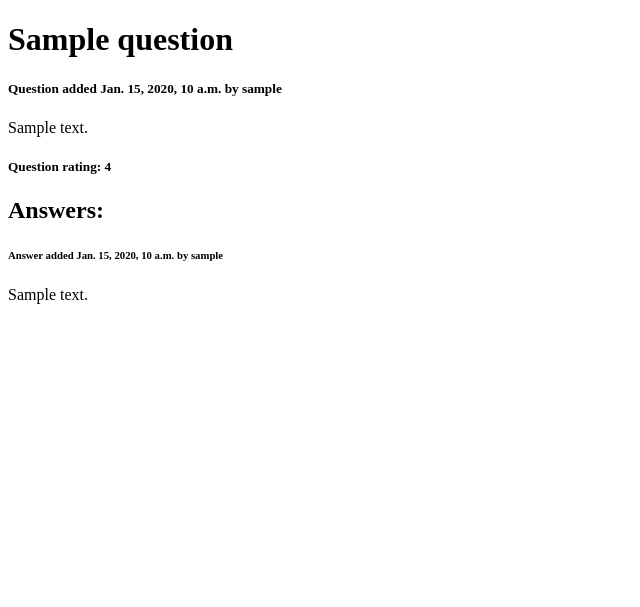
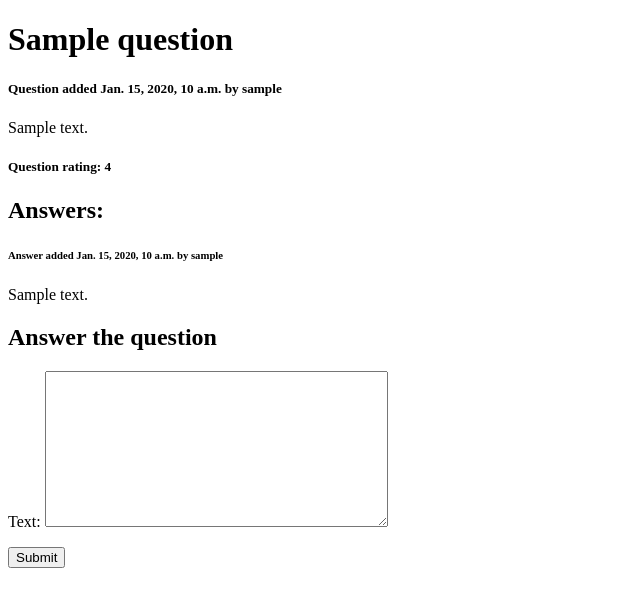
Before and after one commit to weirdbrume/stepic_web_project, a Django app: page /question/1/ in a window 1280 px wide. Shown: the top 607 px of the page, without its empty margins (0-640 px from the left). Run offline with Django 3.2, Linux system fonts and the light colour scheme; tables that the repository leaves empty hold one stand-in row (values such as "Sample post").

Commit message:
update urls.py, forms.py, views.py and templates

```diff
--- a/ask/ask/urls.py
+++ b/ask/ask/urls.py
@@ -15,13 +15,14 @@ Including another URLconf
 """
 from django.conf.urls import url
 from django.contrib import admin
-from qa.views import test, new_questions, popular, question, ask
+from qa.views import test, new_questions, popular, question, ask, answer
 
 urlpatterns = [
     url(r'^$', new_questions, name='new_questions'),
     url(r'^login/', test, name='login'),
     url(r'^signup/', test, name='signup'),
     url(r'^question/(?P<pk>\d+)/', question, name='question'),
+    url(r'^answer/', answer, name='answer'),
     url(r'^ask/', ask, name='ask'),
     url(r'^popular/', popular, name='popular'),
     url(r'^new/', test, name='new'),
--- a/ask/qa/forms.py
+++ b/ask/qa/forms.py
@@ -1,5 +1,6 @@
 from django import forms
-from qa.models import Question
+from qa.models import Question, Answer
+from django.shortcuts import get_object_or_404
 
 
 class AskForm(forms.Form):
@@ -22,3 +23,25 @@ class AskForm(forms.Form):
         question = Question(**self.cleaned_data)
         question.save()
         return question
+
+
+class AnswerForm(forms.Form):
+    text = forms.CharField(widget=forms.Textarea)
+    question = forms.IntegerField(widget=forms.HiddenInput)
+
+    def clean_text(self):
+        text = self.cleaned_data['text']
+        if not text:
+            raise forms.ValidationError(u'Field "Text" should not be empty')
+        return text
+
+    def clean_question(self):
+        question = self.cleaned_data['question']
+        if question == 0:
+            raise forms.ValidationError(u'Wrong question number')
+
+    def save(self):
+        self.cleaned_data['question'] = get_object_or_404(Question, pk=self.cleaned_data['question'])
+        answer = Answer(**self.cleaned_data)
+        answer.save()
+        return answer
--- a/ask/qa/templates/question.html
+++ b/ask/qa/templates/question.html
@@ -14,5 +14,11 @@
         <h6>Answer added {{ answer.added_at }} by {{ answer.author }}</h6>
             <p>{{ answer.text }}</p>
         {% endfor %}
+    <h2>Answer the question</h2>
+    <form action="/answer/" method="post">
+        {% csrf_token %}
+        {{ form.as_p }}
+        <input type="submit" value="Submit"/>
+    </form>
 </body>
 </html>
--- a/ask/qa/views.py
+++ b/ask/qa/views.py
@@ -3,7 +3,7 @@ from django.http import HttpResponse, Http404, HttpResponseRedirect
 from django.core.paginator import Paginator, EmptyPage
 from qa.models import Question
 from django.core.urlresolvers import reverse
-from qa.forms import AskForm
+from qa.forms import AskForm, AnswerForm
 
 # Create your views here.
 
@@ -61,9 +61,11 @@ def popular(request):
 def question(request, pk):
     question = get_object_or_404(Question, id=pk)
     answers = question.answer_set.all()
+    form = AnswerForm(initial={'question': str(pk)})
     return render(request, 'question.html', {
         'question': question,
         'answers': answers,
+        'form': form,
     })
 
 
@@ -79,3 +81,13 @@ def ask(request):
     return render(request, 'asked_question.html', {
         'form': form
     })
+
+
+def answer(request):
+    if request.method == 'POST':
+        form = AnswerForm(request.POST)
+        if form.is_valid():
+            answer = form.save()
+            url = reverse('question', args=[answer.question.id])
+            return HttpResponseRedirect(url)
+    return HttpResponseRedirect('/')
```
